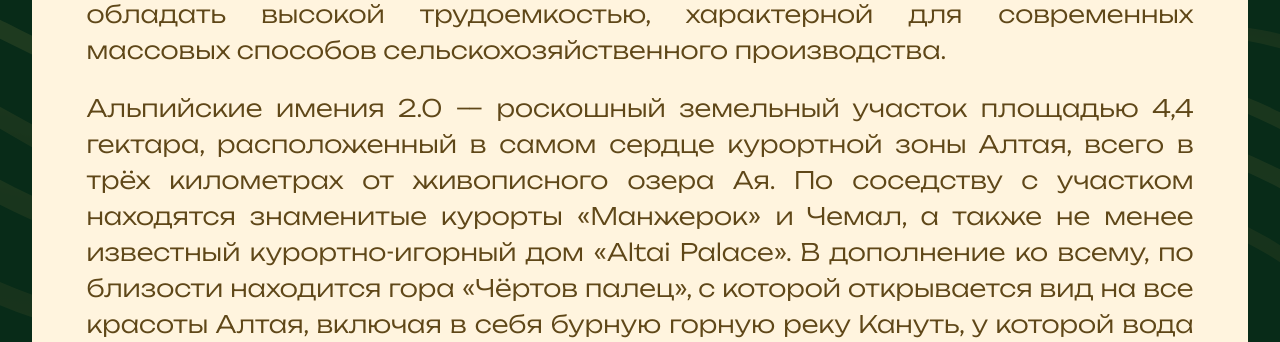
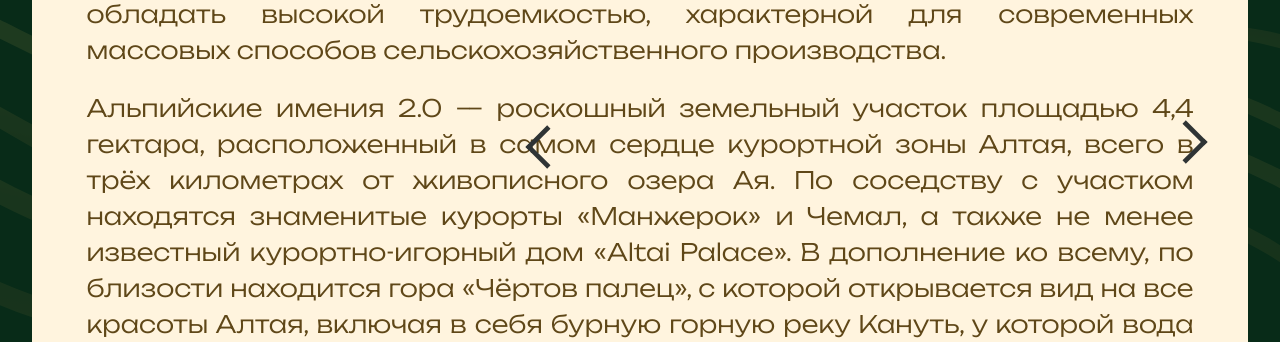
Before and after one commit to BitLittel/alpine_valley, a FastAPI app: page / in a window 1280 px wide. Shown: the part 1503-1845 px from the top of the page. Run offline with FastAPI, Linux system fonts and the light colour scheme; style sheets or scripts are compiled from the project's sources.

Commit message:
Вносим правки

```diff
--- a/static/css/Style-SCSS.css
+++ b/static/css/Style-SCSS.css
@@ -951,4 +951,20 @@ swiper-slide {
   object-fit: cover;
 }
 
+.arrou_swiper1 {
+  position: absolute;
+  top: 1620px;
+  width: 50px;
+  height: 50px;
+  right: 60px;
+}
+
+.arrou_swiper2 {
+  position: absolute;
+  top: 1620px;
+  width: 50px;
+  height: 60px;
+  right: 717px;
+}
+
 /*# sourceMappingURL=Style-SCSS.css.map */
--- a/static/css/Style-SCSS.scss
+++ b/static/css/Style-SCSS.scss
@@ -995,3 +995,18 @@ swiper-slide {
   border-radius: 10px;
   object-fit: cover;
 }
+
+.arrou_swiper1{
+  position: absolute;
+  top: 1620px;
+  width: 50px;
+  height: 50px;
+  right: 60px;
+}
+.arrou_swiper2{
+  position: absolute;
+  top: 1620px;
+  width: 50px;
+  height: 60px;
+  right: 717px;
+}
--- a/static/js/main.js
+++ b/static/js/main.js
@@ -123,11 +123,25 @@ function SizeSlider () {
         let swiper = new Swiper(".mySwiper", {
             slidesPerView: 3,
             spaceBetween: 41,
+            autoplay: {
+                delay: 3500,
+            },
+            navigation: {
+                nextEl: ".swiper-button-next",
+                prevEl: ".swiper-button-prev",
+            },
         });
     } else {
         let swiper = new Swiper(".mySwiper", {
             slidesPerView: 1,
             spaceBetween: 60,
+            autoplay: {
+                delay: 1500,
+            },
+            navigation: {
+                nextEl: ".swiper-button-next",
+                prevEl: ".swiper-button-prev",
+            },
         });
     }
 }
@@ -154,17 +168,17 @@ var swiper = new Swiper(".NewSwiper", {
     loop: true,
     slidesPerView: 1,
     spaceBetween: 60,
-    autoplay: {
-        delay: 1500,
-    },
     navigation: {
         nextEl: ".swiper-button-next",
         prevEl: ".swiper-button-prev",
+    },
+    autoplay: {
+        delay: 1500,
     },
     breakpoints: {
         640: {
             slidesPerView: 1,
             spaceBetween: 40
         }
-    }
+    },
 });
--- a/templates/index.html
+++ b/templates/index.html
@@ -122,6 +122,8 @@
                                 <div class="swiper-slide"><img class="swiper-slide__img" src="../static/img/slider/slide_3.jpeg" alt=""></div>
                                 <div class="swiper-slide"><img class="swiper-slide__img" src="../static/img/slider/slide_4.jpeg" alt=""></div>
                             </div>
+                            <div class="swiper-button-next"><img class="arrou_swiper1" src="../static/img/right_icon-icons.com_61212.svg" alt=""></div>
+                            <div class="swiper-button-prev"><img class="arrou_swiper2" src="../static/img/left_icon-icons.com_61213.svg" alt=""></div>
                         </div>
 
 
@@ -585,6 +587,8 @@
                                     </div>
                                 </div>
                             </div>
+                            <div class="swiper-button-next"></div>
+                            <div class="swiper-button-prev"></div>
                         </div>
                 </div>
             </div>
```
Also changed, not shown: static/img/left_icon-icons.com_61213.svg (added), static/img/right_icon-icons.com_61212.svg (added), 1 other file.
